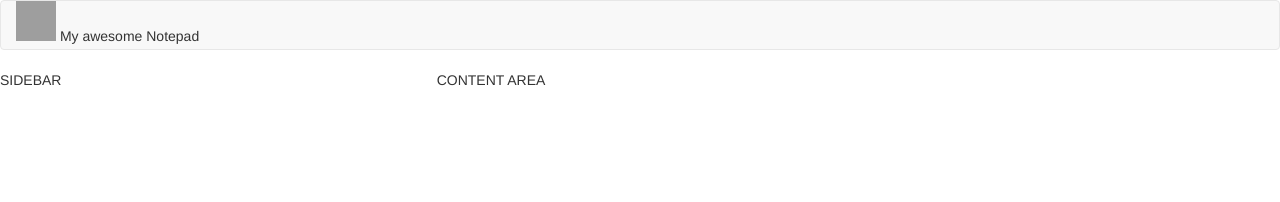
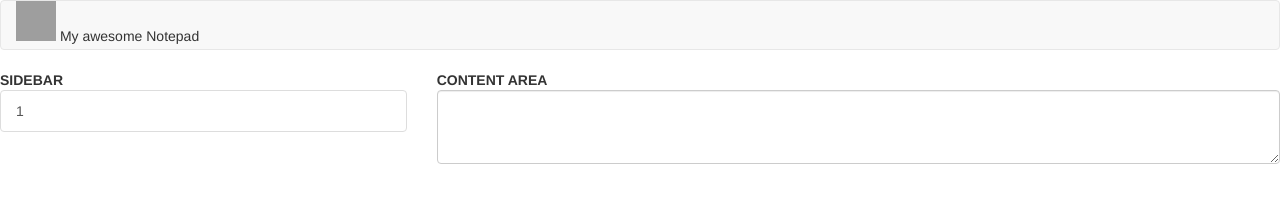
Before and after one commit to samitsv/notepad, a website: page index.html in a window 1280 px wide. Drawn offline with nearby package versions, Linux system fonts and the light colour scheme; grey boxes are pictures that could not be loaded.

Commit message:
minor fixes, added text area and add note button implemented

```diff
--- a/index.html
+++ b/index.html
@@ -14,15 +14,26 @@
         <nav class="navbar navbar-default">
         <div class="container-fluid">
             <div class="navbar-header">
-                <input type="image" src="http://icons.iconarchive.com/icons/icons8/ios7/512/User-Interface-Plus-icon.png" alt="Submit" width="40" height="40">
+                <input type="image" src="http://icons.iconarchive.com/icons/icons8/ios7/512/User-Interface-Plus-icon.png" alt="Submit" width="40" height="40" ng-click="addNewNote()">
                     My awesome Notepad
             </div>
         </div>
         </nav>
     </div>
     <div class="row">
-        <div class="col-md-4">SIDEBAR</div>
-        <div class="col-md-8">CONTENT AREA</div>
+        <div class="col-md-4">
+            <b>SIDEBAR</b>
+            <div class="list-group">
+                <button type="button" class="list-group-item" ng-repeat="note in notes">
+                    {{note.noteNumber}}
+                </button>
+            </div>
+        </div>
+
+        <div class="col-md-8">
+            <b>CONTENT AREA</b>
+            <textarea class="form-control" rows="3"></textarea>
+        </div>
     </div>
 </body>
 </html>
--- a/main.js
+++ b/main.js
@@ -1,5 +1,5 @@
-var angular = angular.module('notepad', []);
+var app = angular.module('notepad', []);
 
 angular.element(function() {
-    angular.bootstrap(document, [notepad]);
+    angular.bootstrap(document, ['notepad']);
 });
```
